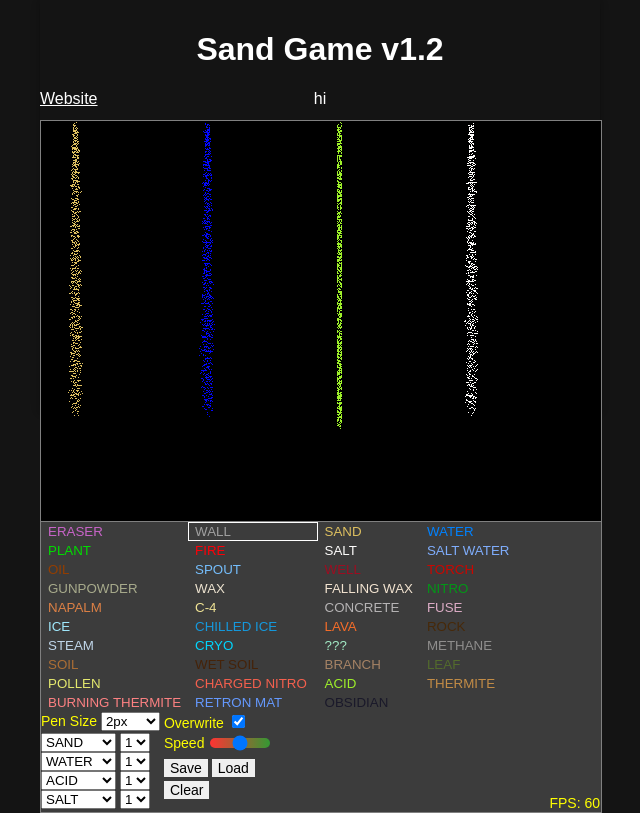
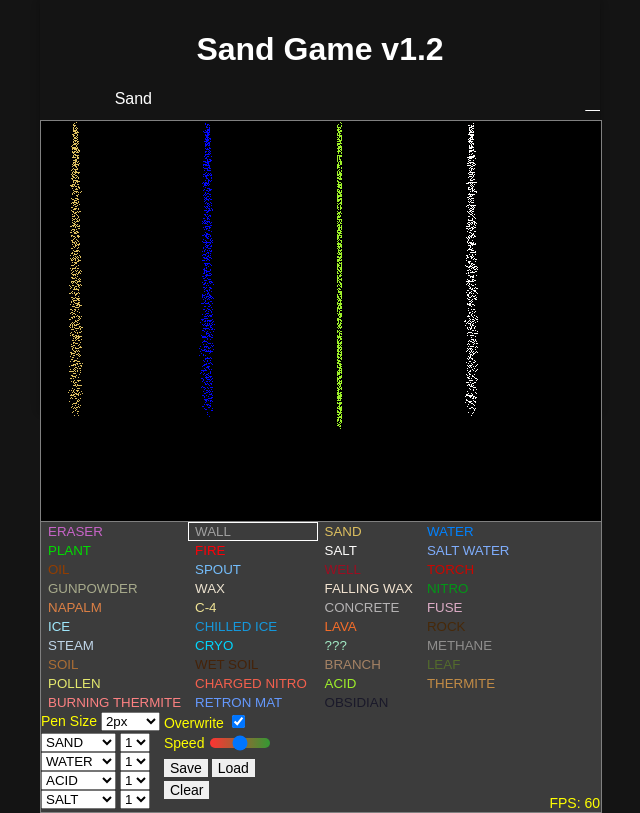
Before and after one commit to Trashking21/Sand-Game, a plain HTML site: page index.html in a window 1280 px wide. Shown: the whole page, without its empty margins (320-960 px from the left). Drawn offline with Linux system fonts and the light colour scheme.

Commit message:
Update index.html

```diff
--- a/index.html
+++ b/index.html
@@ -18,13 +18,13 @@
     <h1 class="title">Sand Game v1.2</h1>
     <div class="subheader">
       <div class="column-left">
-        <a href="https://geovani.carrd.co/" target="_blank">Website</a>
-      </div>
+        </div>
       <div class="column-center">
-        hi
+       Sand
       </div>
       <div class="column-right">
-        </div>
+        <a href="/">ㅤ</a>
+      </div>
     </div>
   </div>
   <br>
```
